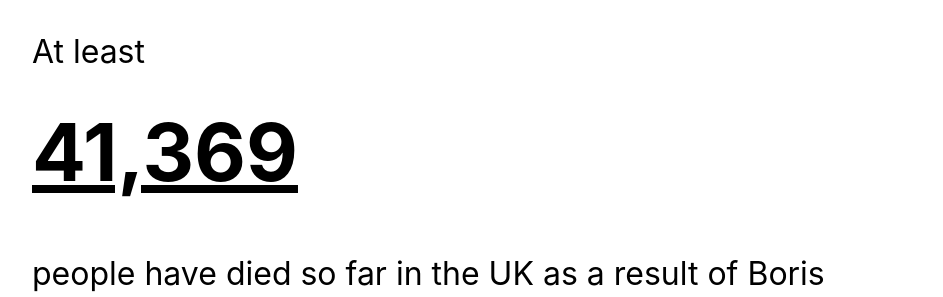
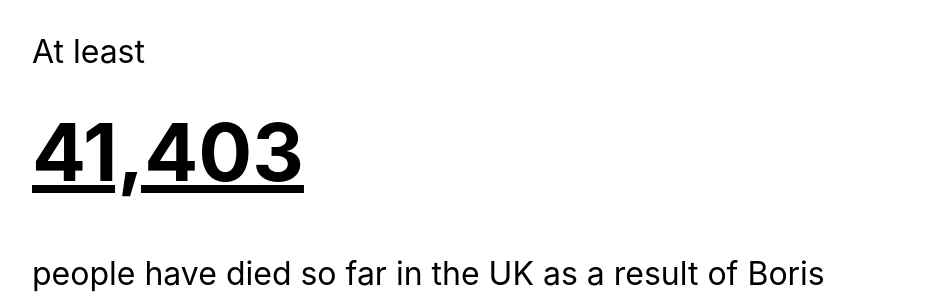
Before and after one commit to jacquescorbytuech/Boris-Johnson, a Jekyll site: the page built from index.html, in a window 1280 px wide. Shown: the top 297 px of the page, without its empty margins (168-1111 px from the left). Built offline with Jekyll 4.4.1, drawn with Linux system fonts in a browser that asks for light colours.

Commit message:
Update index.html

```diff
--- a/index.html
+++ b/index.html
@@ -3,7 +3,7 @@
 ---
 
 <p>At least</p>
-<h1>41,369</h1>
+<h1>41,403</h1>
 <p>people have died so far in the UK as a result of Boris Johnson and his government's incompetent handling of the Covid-19 crisis.</p>
 <p>According to the Financial Times and data from the Office of National Statistics, this number is likely to be <a href="https://www.ft.com/content/3c53ab12-d859-4ceb-b262-f6a0221ca129">significantly higher</a>.</p>
 <p>Still happy to have this idiot leading the country?</p>
```
